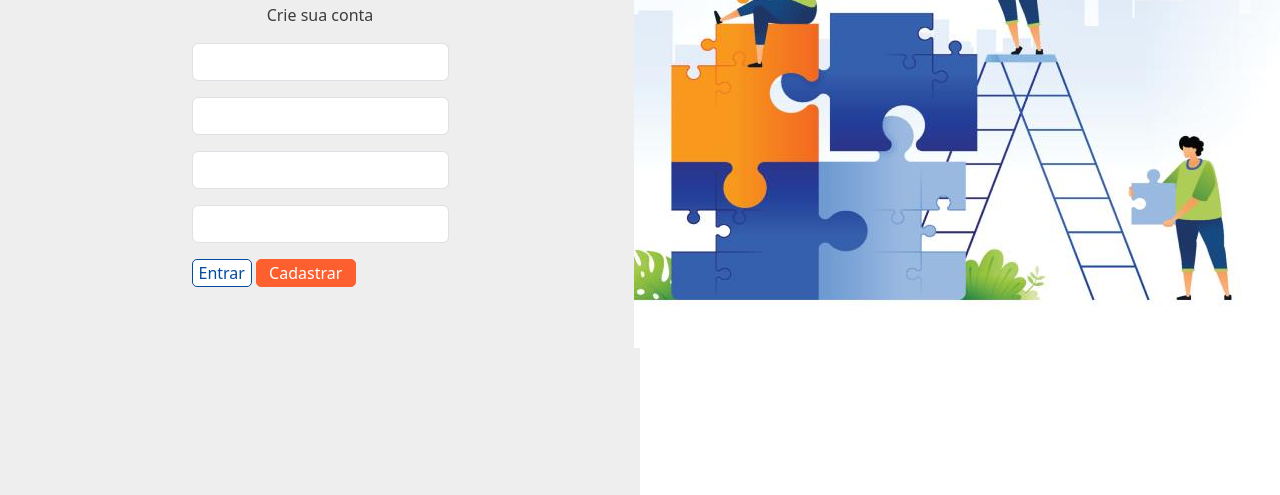
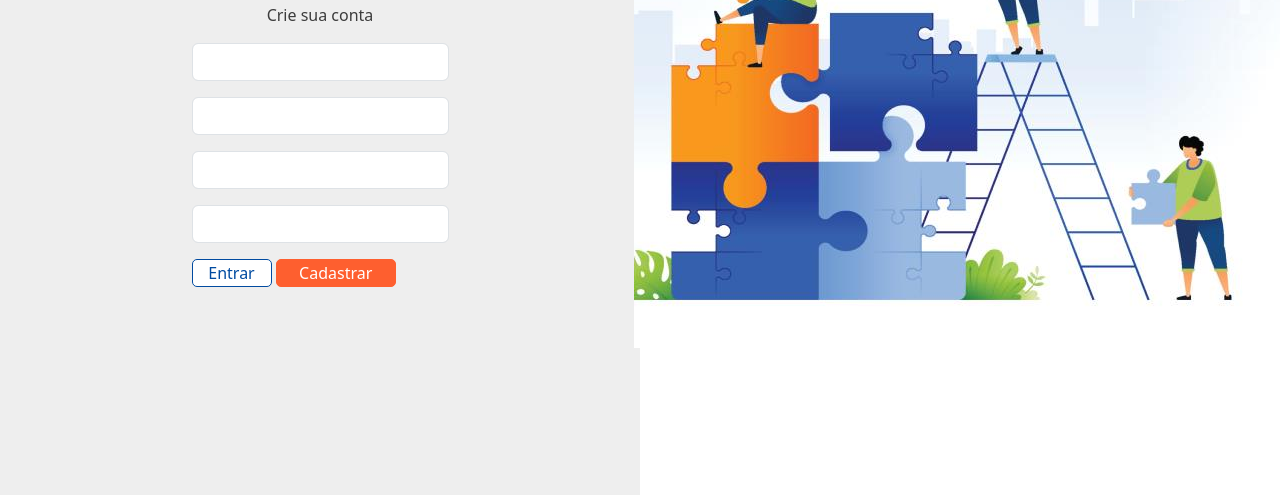
Before and after one commit to DressaLuc/Aula_21_11_2024, a plain HTML site: page index.html in a window 1280 px wide. Shown: the part 305-800 px from the top of the page. Drawn offline with nearby package versions, Linux system fonts and the light colour scheme.

Commit message:
atualização 3

```diff
--- a/index.html
+++ b/index.html
@@ -54,7 +54,7 @@
             color: #014ba0;
             border: 1px solid #014ba0;
             border-radius: 5px;
-            width: 60px;
+            width: 80px;
         }
 
         .btn2 {
@@ -62,7 +62,7 @@
             color: white;
             border: 1px solid #fe5f2f;
             border-radius: 5px;
-            width: 100px;
+            width: 120px;
         }
     </style>
 </head>
```
